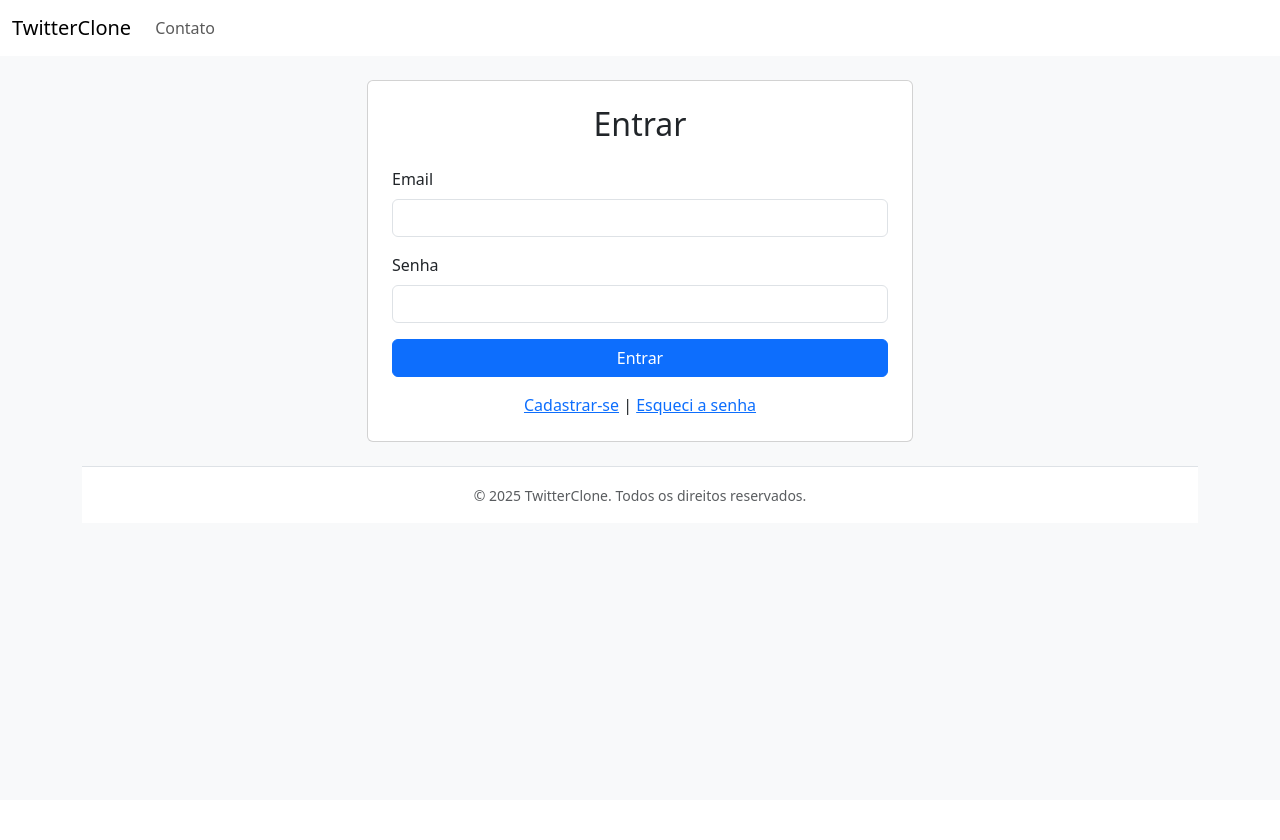
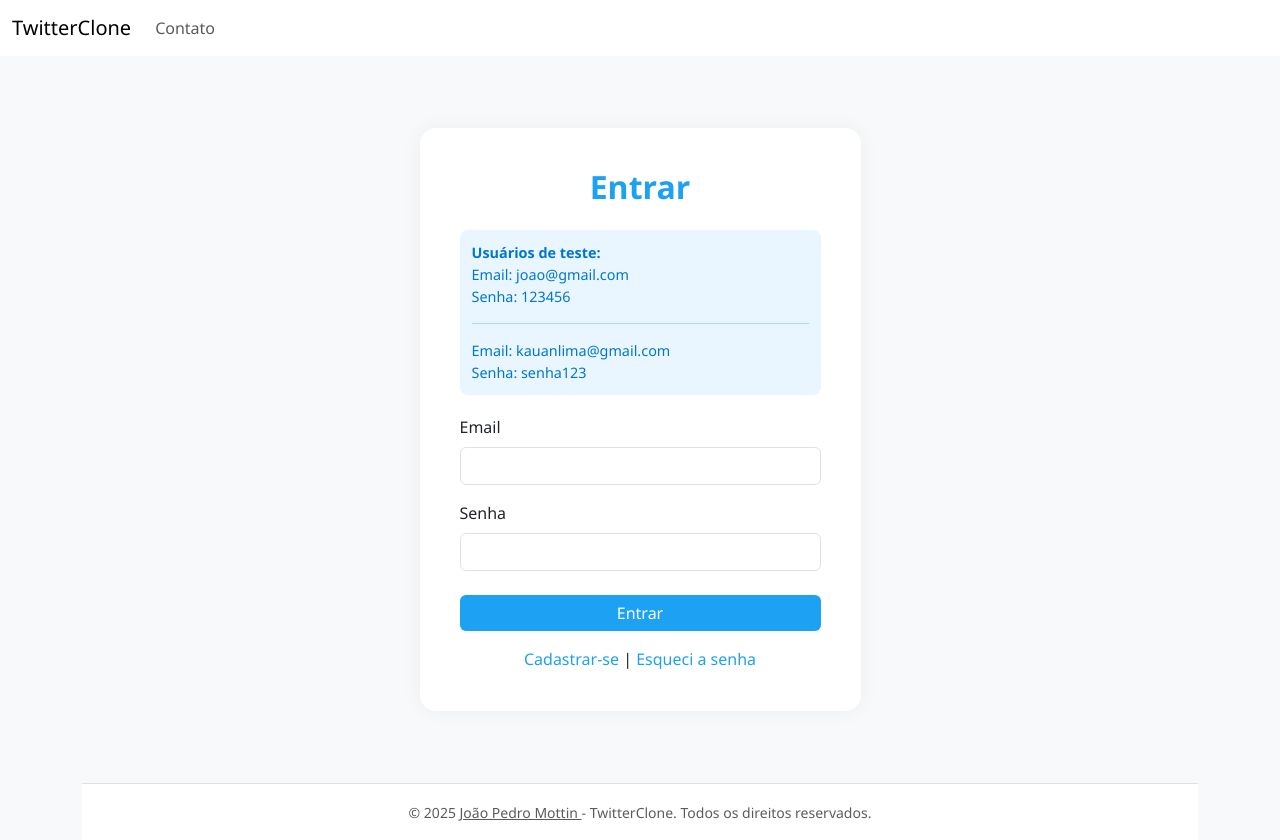
Before and after one commit to joaomottin/TwitterClonePHP, a PHP site: page / in a window 1280 px wide. Before the commit the page ends 501 px from the top, so only its background shows below. Run offline with PHP 8.4, Linux system fonts and the light colour scheme.

Commit message:
Melhorias vizuais

```diff
--- /dev/null
+++ b/css/login.css
@@ -0,0 +1,52 @@
+body {
+    background: #f5f8fa;
+    font-family: 'Segoe UI', Tahoma, Geneva, Verdana, sans-serif;
+}
+
+.login-card {
+    background: #ffffff;
+    border-radius: 16px;
+    box-shadow: 0 0 20px rgba(0, 0, 0, 0.05);
+    padding: 40px;
+    transition: all 0.3s ease;
+}
+
+.login-card:hover {
+    box-shadow: 0 8px 30px rgba(0, 0, 0, 0.1);
+}
+
+.login-title {
+    font-weight: 600;
+    color: #1da1f2;
+}
+
+.form-label {
+    font-weight: 500;
+}
+
+.btn-primary {
+    background-color: #1da1f2;
+    border: none;
+}
+
+.btn-primary:hover {
+    background-color: #0d8de1;
+}
+
+.demo-credentials {
+    background: #e9f5ff;
+    padding: 12px;
+    border-radius: 8px;
+    font-size: 0.9rem;
+    margin-bottom: 20px;
+    color: #0077cc;
+}
+
+.auth-links a {
+    color: #1da1f2;
+    text-decoration: none;
+}
+
+.auth-links a:hover {
+    text-decoration: underline;
+}
--- a/views/login.php
+++ b/views/login.php
@@ -1,11 +1,24 @@
+<link rel="stylesheet" href="css/login.css">
+
+<div class="container py-5">
     <div class="row justify-content-center">
-    <div class="col-md-6">
-        <div class="card p-4">
-            <h2 class="text-center mb-4">Entrar</h2>
+        <div class="col-md-6 col-lg-5">
+            <div class="login-card">
+
+                <h2 class="text-center mb-4 login-title">Entrar</h2>
 
                 <?php if (!empty($error)): ?>
                     <div class="alert alert-danger"><?php echo $error; ?></div>
                 <?php endif; ?>
+
+                <div class="demo-credentials">
+                    <strong>Usuários de teste:</strong><br>
+                    Email: joao@gmail.com<br>
+                    Senha: 123456
+                    <hr>
+                    Email: kauanlima@gmail.com<br>
+                    Senha: senha123
+                </div>
 
                 <form method="POST">
                     <div class="mb-3">
@@ -13,20 +26,22 @@
                         <input type="email" name="email" class="form-control" required>
                     </div>
 
-                <div class="mb-3">
+                    <div class="mb-4">
                         <label class="form-label">Senha</label>
                         <input type="password" name="senha" class="form-control" required>
                     </div>
 
-                <div class="d-grid">
-                    <button type="submit" class="btn btn-primary">Entrar</button>
+                    <div class="d-grid mb-3">
+                        <button type="submit" class="btn btn-primary btn-block">Entrar</button>
                     </div>
 
-                <div class="mt-3 text-center">
+                    <div class="text-center auth-links">
                         <a href="?url=register">Cadastrar-se</a> |
                         <a href="?url=recover">Esqueci a senha</a>
                     </div>
                 </form>
+
             </div>
         </div>
     </div>
+</div>
--- a/views/partials/footer.php
+++ b/views/partials/footer.php
@@ -1,5 +1,11 @@
 <footer class="bg-white text-center py-3 mt-4 border-top">
   <div class="container">
-    <small class="text-muted">&copy; <?php echo date('Y'); ?> TwitterClone. Todos os direitos reservados.</small>
+    <small class="text-muted">
+      &copy; <?php echo date('Y'); ?>
+      <a href="https://github.com/joaomottin" target="_blank" rel="noopener noreferrer" style="color: inherit; text-decoration: underline;">
+        João Pedro Mottin
+      </a>
+      - TwitterClone. Todos os direitos reservados.
+    </small>
   </div>
 </footer>
```
Also changed, not shown: css/timeline.css (added, +54 -0 lines), index.php (+34 -39 lines), views/perfil/index.php (+10 -1 lines), views/timeline.php (+14 -17 lines). Lines whose indentation alone changed are shown as unchanged.
